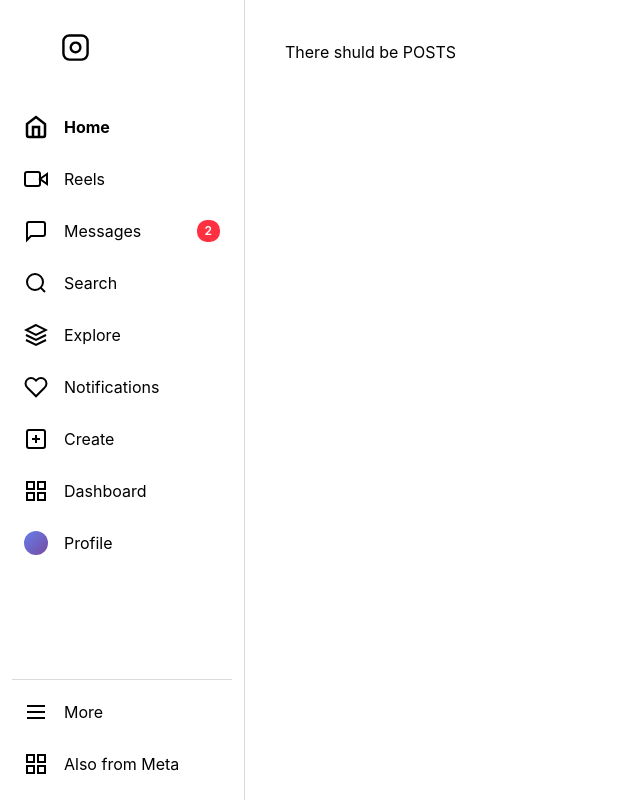
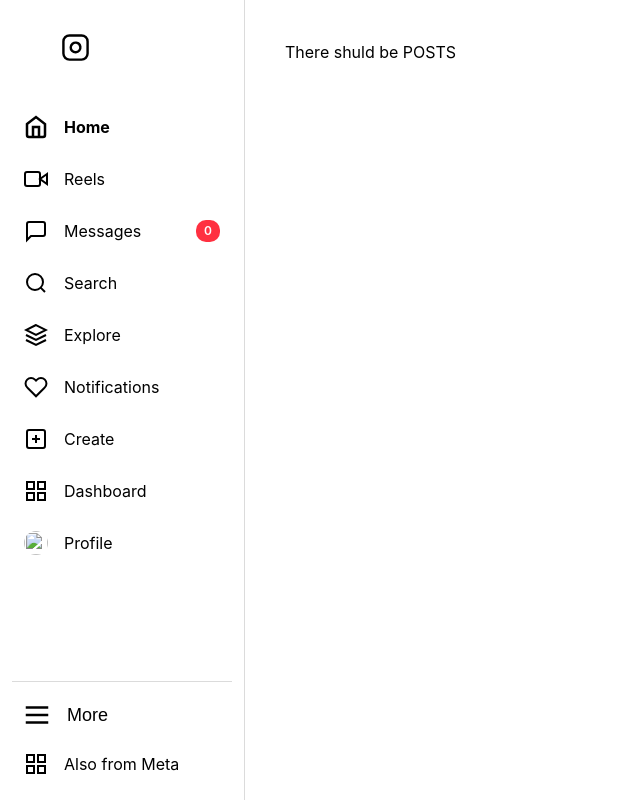
Before and after one commit to AkmalNorqulov/INSTAGRAM-CLONE, a Django app: template templates/home.html in a window 1280 px wide. Shown: the whole page, without its empty margins (0-640 px from the left). Run offline with Django 5.2, Linux system fonts and the light colour scheme; the template is opened without the code that fills it, so the values that code supplies are empty.

Commit message:
Navbar changed

```diff
--- a/static/css/nav-bar.css
+++ b/static/css/nav-bar.css
@@ -23,11 +23,11 @@ body {
   background-color: var(--bg-primary);
   color: var(--text-primary);
 }
-
+/*
 #app {
   display: flex;
   min-height: 100vh;
-}
+} */
 
 .sidebar {
   width: 245px;
@@ -121,7 +121,6 @@ body {
   width: 24px;
   height: 24px;
   border-radius: 50%;
-  background: linear-gradient(135deg, #667eea 0%, #764ba2 100%);
   margin-right: 16px;
   flex-shrink: 0;
 }
--- a/templates/base.html
+++ b/templates/base.html
@@ -2,13 +2,15 @@
 <!doctype html>
 
 <html lang="en">
+
 <head>
   <meta charset="UTF-8" />
-    <link rel="icon" type="image/svg+xml" href="/vite.svg" />
+  <link rel="icon" type="image/png" href="{% static 'images/instagram-favicon.png' %}" />
   <meta name="viewport" content="width=device-width, initial-scale=1.0" />
   <link rel="stylesheet" href="{% static 'css/nav-bar.css' %}">
   <title>Instagram Sidebar</title>
 </head>
+
 <body>
   <div id="app">
     <nav class="sidebar">
@@ -22,7 +24,7 @@
 
       <ul class="sidebar-menu">
         <li class="menu-item active">
-            <a href="#" class="menu-link">
+          <a href="{% url 'home' %}" class="menu-link">
             <svg class="menu-icon" viewBox="0 0 24 24" fill="none" stroke="currentColor" stroke-width="2">
               <path d="M3 9l9-7 9 7v11a2 2 0 0 1-2 2H5a2 2 0 0 1-2-2z"></path>
               <polyline points="9 22 9 12 15 12 15 22"></polyline>
@@ -47,7 +49,7 @@
               <path d="M21 15a2 2 0 0 1-2 2H7l-4 4V5a2 2 0 0 1 2-2h14a2 2 0 0 1 2 2z"></path>
             </svg>
             <span class="menu-text">Messages</span>
-              <span class="badge">2</span>
+            <span class="badge">0</span>
           </a>
         </li>
 
@@ -75,7 +77,9 @@
         <li class="menu-item">
           <a href="#" class="menu-link">
             <svg class="menu-icon" viewBox="0 0 24 24" fill="none" stroke="currentColor" stroke-width="2">
-                <path d="M20.84 4.61a5.5 5.5 0 0 0-7.78 0L12 5.67l-1.06-1.06a5.5 5.5 0 0 0-7.78 7.78l1.06 1.06L12 21.23l7.78-7.78 1.06-1.06a5.5 5.5 0 0 0 0-7.78z"></path>
+              <path
+                d="M20.84 4.61a5.5 5.5 0 0 0-7.78 0L12 5.67l-1.06-1.06a5.5 5.5 0 0 0-7.78 7.78l1.06 1.06L12 21.23l7.78-7.78 1.06-1.06a5.5 5.5 0 0 0 0-7.78z">
+              </path>
             </svg>
             <span class="menu-text">Notifications</span>
           </a>
@@ -105,22 +109,38 @@
         </li>
 
         <li class="menu-item">
-            <a href="#" class="menu-link">
-              <div class="profile-avatar"></div>
+          <a href="{% url 'users:profile' %}" class="menu-link">
+            <img src="{{ request.user.profile_picture.url }}" class="profile-avatar" alt="">
             <span class="menu-text">Profile</span>
           </a>
         </li>
       </ul>
 
       <div class="sidebar-footer">
-          <button class="menu-link more-btn">
-            <svg class="menu-icon" viewBox="0 0 24 24" fill="none" stroke="currentColor" stroke-width="2">
+        <div style="position: relative; display: inline-block;">
+          <button onmouseover="this.nextElementSibling.style.display='block';"
+            onmouseout="this.nextElementSibling.style.display='none';"
+            style="display: flex; font-size: 18px; align-items: center; gap: 15px; cursor: pointer; border: none; background: none; padding: 10px;">
+            <svg viewBox="0 0 24 24" fill="none" stroke="currentColor" stroke-width="2"
+              style="width: 30px; height: 30px;">
               <line x1="3" y1="12" x2="21" y2="12"></line>
               <line x1="3" y1="6" x2="21" y2="6"></line>
               <line x1="3" y1="18" x2="21" y2="18"></line>
             </svg>
-            <span class="menu-text">More</span>
+            <span>More</span>
           </button>
+
+          <div onmouseover="this.style.display='block';" onmouseout="this.style.display='none';"
+            style="display: none; position: absolute; left: 0; bottom: 100%; background: white; border: 1px solid #ddd; border-radius: 8px; width: 180px; box-shadow: 0 4px 10px rgba(0,0,0,0.1); z-index: 100;">
+            <a href="{% url 'users:logout' %}" style="display: block; padding: 10px 14px; color: #333; text-decoration: none;">Switch
+              Account</a>
+            <a href="{% url 'users:profile' %}" style="display: block; padding: 10px 14px; color: #333; text-decoration: none;">Profile</a>
+            <a href="{% url 'users:logout' %}" style="display: block; padding: 10px 14px; color: #333; text-decoration: none;">Logout</a>
+          </div>
+        </div>
+
+      </div>
+
 
       <button class="menu-link meta-btn">
         <svg class="menu-icon" viewBox="0 0 24 24" fill="none" stroke="currentColor" stroke-width="2">
@@ -160,4 +180,5 @@ menuItems.forEach(item => {
 
   </script>
 </body>
+
 </html>
```
Also changed, not shown: db.sqlite3, static/images/instagram-favicon.png (added). Lines whose indentation alone changed are shown as unchanged.
